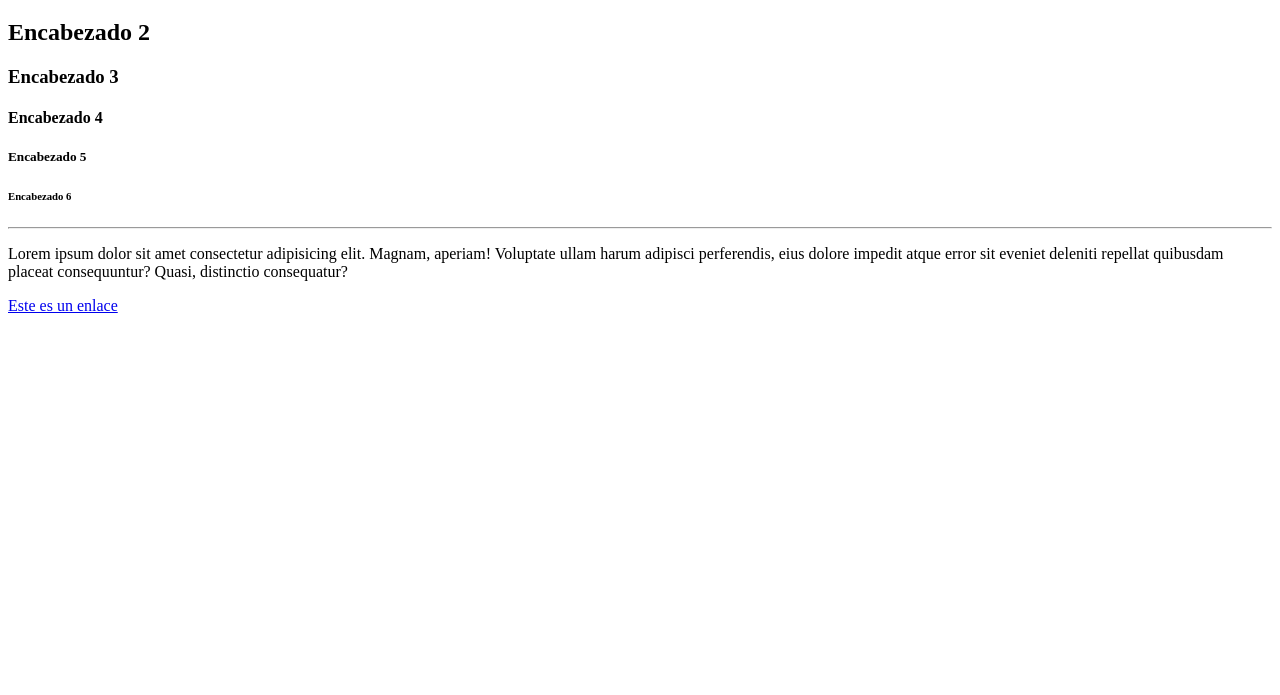
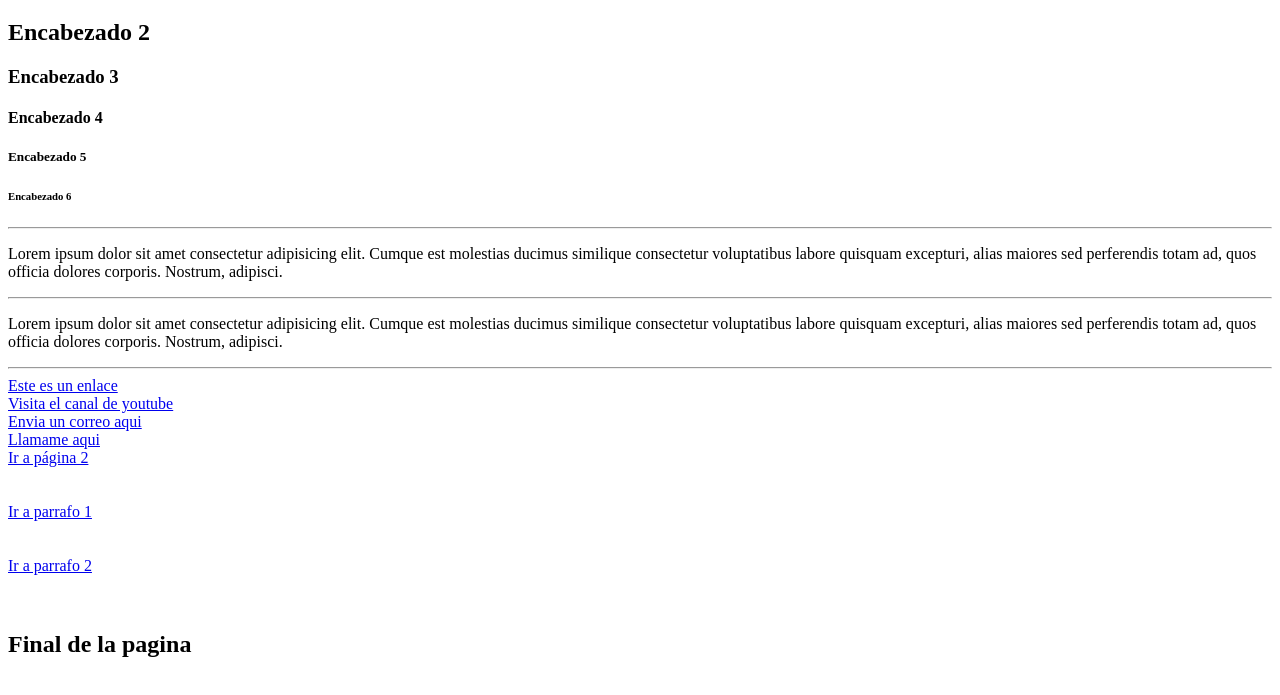
Before and after one commit to AlexLual/Genration-ch16, a plain HTML site: page 3-intro web/HTML/index.html in a window 1280 px wide. Shown: the part 61-756 px from the top of the page. Drawn offline with Linux system fonts and the light colour scheme.

Commit message:
se agrega carpeta intro-css

```diff
--- a/3-intro web/HTML/index.html
+++ b/3-intro web/HTML/index.html
@@ -4,37 +4,57 @@
     <meta charset="UTF-8" />
     <meta http-equiv="X-UA-Compatible" content="IE=edge" />
     <meta name="viewport" content="width=device-width, initial-scale=1.0" />
-    <title>Mi primera pagina</title>
+    <title>Mi primera página</title>
   </head>
   <body>
-    <!-- Solo puede haber un h1
-    Delos demas h, si puede haber mas -->
     <h1>Encabezado 1</h1>
     <h2>Encabezado 2</h2>
     <h3>Encabezado 3</h3>
     <h4>Encabezado 4</h4>
     <h5>Encabezado 5</h5>
     <h6>Encabezado 6</h6>
-    <!-- hr pone una linea -->
+
     <hr />
-    <!-- <p> pone texto -->
-    <p>
-      Lorem ipsum dolor sit amet consectetur adipisicing elit. Magnam, aperiam!
-      Voluptate ullam harum adipisci perferendis, eius dolore impedit atque
-      error sit eveniet deleniti repellat quibusdam placeat consequuntur? Quasi,
-      distinctio consequatur?
+    <!-- los id no se pueen repetir, puede haber muchos pero tienen que ser diferentes -->
+    <p id="parrafo1">
+      Lorem ipsum dolor sit amet consectetur adipisicing elit. Cumque est
+      molestias ducimus similique consectetur voluptatibus labore quisquam
+      excepturi, alias maiores sed perferendis totam ad, quos officia dolores
+      corporis. Nostrum, adipisci.
     </p>
-    <!-- <a> es un enlace
-      target es un atributo para el enlace
-    _blank abre en otra ventana
-  _self en la misma ventana-->
+    <hr />
+    <p id="parrafo2">
+      Lorem ipsum dolor sit amet consectetur adipisicing elit. Cumque est
+      molestias ducimus similique consectetur voluptatibus labore quisquam
+      excepturi, alias maiores sed perferendis totam ad, quos officia dolores
+      corporis. Nostrum, adipisci.
+    </p>
+    <hr />
+    <!-- enlaces -->
     <a href="https://www.google.com/" target="_blank">Este es un enlace</a>
-    <!-- <br> es un  salto de linea -->
+    <br />
+    <a href="https://www.youtube.com/" target="_blank" rel="video youtube"
+      >Visita el canal de youtube</a
+    >
+    <br />
+    <a href="mailto:unintentomasparageneration@gmail.com"
+      >Envia un correo aqui</a
+    >
+    <br />
+    <a href="tel:+525618089181">Llamame aqui</a>
+
+    <br />
+    <a href="assets/pages/pagina2.html" rel="ir a pagina 2">Ir a página 2</a>
     <br />
     <br />
     <br />
+    <a href="#parrafo1">Ir a parrafo 1</a>
+    <br /><br /><br />
+    <a href="#parrafo2">Ir a parrafo 2</a>
+    <!-- Los ID son atributos que se le puede agregar a cualquier parte de html -->
     <br />
     <br />
     <br />
+    <h2>Final de la pagina</h2>
   </body>
 </html>
--- a/3-intro web/Intro/assets/css/style.css
+++ /dev/null
@@ -1,3 +0,0 @@
-body {
-  background-color: rgb(242, 234, 234);
-}
--- a/3-intro web/Intro/assets/js/app.js
+++ /dev/null
@@ -1 +0,0 @@
-//alert("Animo!!!");
--- /dev/null
+++ b/3-intro web/intro-css/style.css
@@ -0,0 +1,7 @@
+body {
+  background-color: rgb(159, 3, 3);
+}
+h1 {
+  color: rgb(0, 0, 0);
+  margin-left: 40px;
+}
```
Also changed, not shown: 3-intro web/HTML/assets/pages/pagina2.html (added, +35 -0 lines), 3-intro web/intro-css/index.html (added, +26 -0 lines), 3-intro web/HTML/assets/imagenes/logo de face.jpg (added), 3-intro web/HTML/assets/imagenes/perrito.jpg (added).
